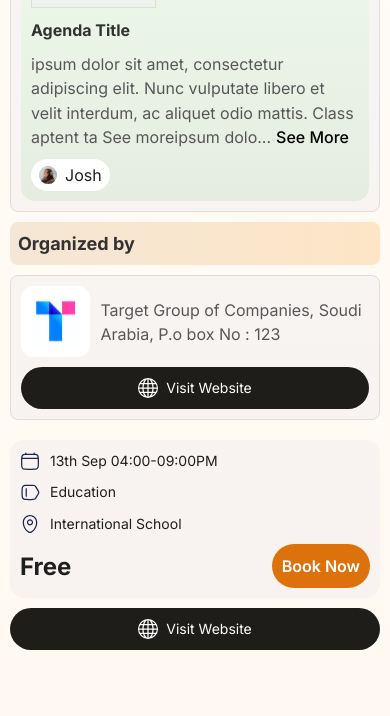
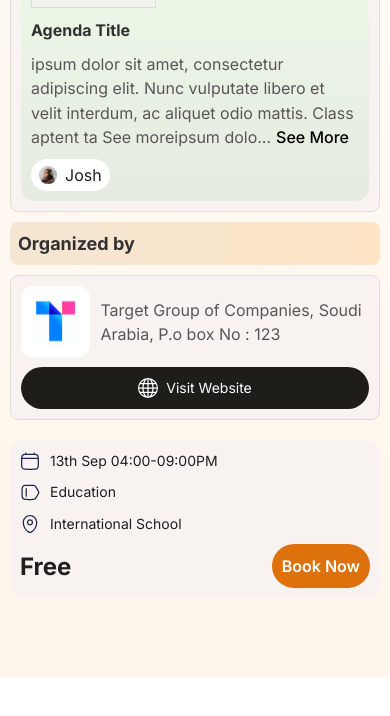
Before and after one commit to Ajith11223/event_system, a Next.js app: page /event in a window 390 px wide. Shown: the part 1508-2224 px from the top of the page. After the commit the page ends 2186 px from the top, so only its background shows below. Built offline with nearby package versions, Linux system fonts and the light colour scheme.

Commit message:
home page updation 2

```diff
--- a/src/app/event/page.jsx
+++ b/src/app/event/page.jsx
@@ -273,7 +273,7 @@ const page = () => {
               </div>
             </div>
             <div className="relative col-span-2 ">
-              <div className="sticky-wrapper min-h-screen">
+              <div className="">
                 <div
                   id="sticky-div"
                   className="flex flex-col gap-2.5 md:gap-3.5 lg:gap-[34px] sticky-content "
@@ -320,7 +320,7 @@ const page = () => {
                       </button>
                     </div>
                   </div>
-                  <button className="bg-primary-btnblack hover:text-primary-btnblack hover:border-[1px] border-primary-btnblack   p-2.5 md:p-3 w-full  text-[14px] md:text-[16px] flex items-center leading-[21.6px] font-normal text-white h-fit gap-2 rounded-full justify-center hover:bg-white">
+                  <button className="bg-primary-btnblack hidden  hover:text-primary-btnblack hover:border-[1px] border-primary-btnblack   p-2.5 md:p-3 w-full  text-[14px] md:text-[16px] xl:flex items-center leading-[21.6px] font-normal text-white h-fit gap-2 rounded-full justify-center hover:bg-white">
                     <BsGlobe className="text-[20px]" />
                     <span> Visit Website</span>
                   </button>
```
